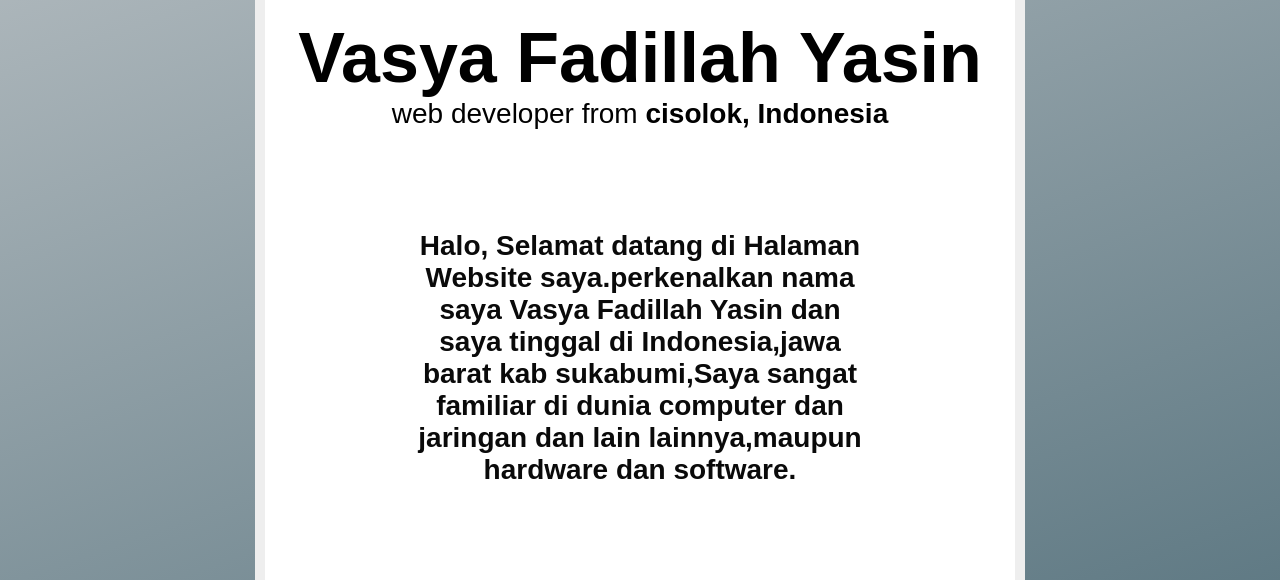
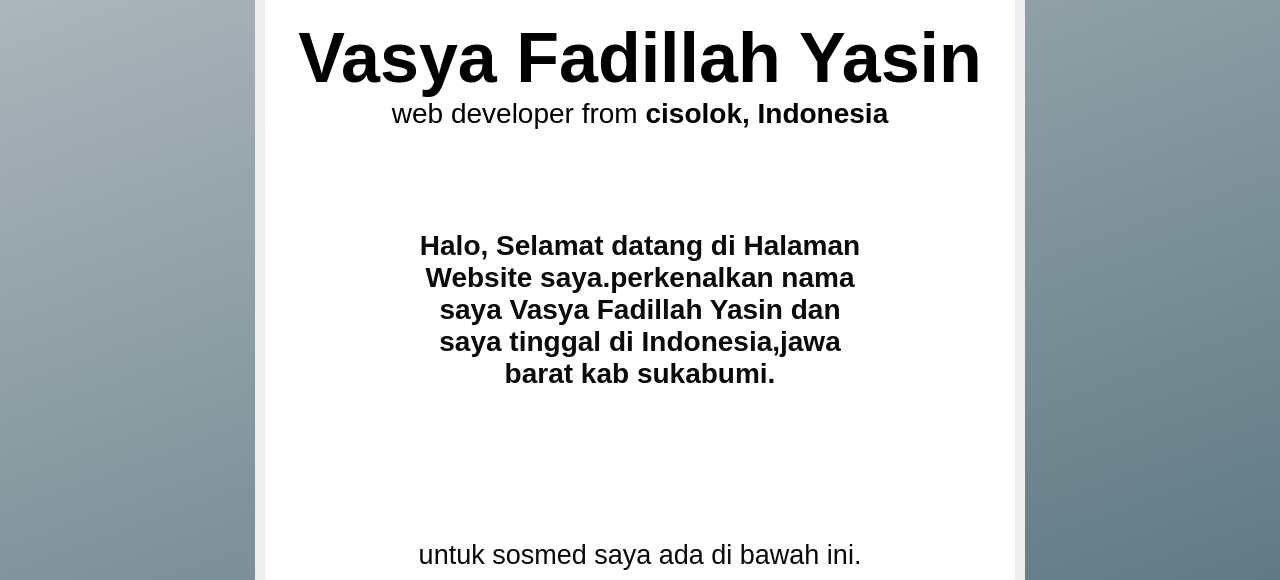
Before and after one commit to vasyafadillah/frofile-me, a plain HTML site: page index.html in a window 1280 px wide. Shown: the part 880-1460 px from the top of the page. Drawn offline with Linux system fonts and the light colour scheme.

Commit message:
Update index.html

```diff
--- a/index.html
+++ b/index.html
@@ -12,7 +12,7 @@
         <h1>Vasya Fadillah Yasin</h1>
         <div class="text">web developer from <strong>cisolok, Indonesia</strong></div>
 
-      <h2>Halo, Selamat datang di Halaman Website saya.perkenalkan nama saya Vasya Fadillah Yasin dan saya tinggal di Indonesia,jawa barat kab sukabumi,Saya sangat familiar  di dunia computer dan jaringan dan lain lainnya,maupun hardware dan software.</h2>
+      <h2>Halo, Selamat datang di Halaman Website saya.perkenalkan nama saya Vasya Fadillah Yasin dan saya tinggal di Indonesia,jawa barat kab sukabumi.</h2>
 
             <p> untuk sosmed saya ada di bawah ini.</p>
             <ul>
```
